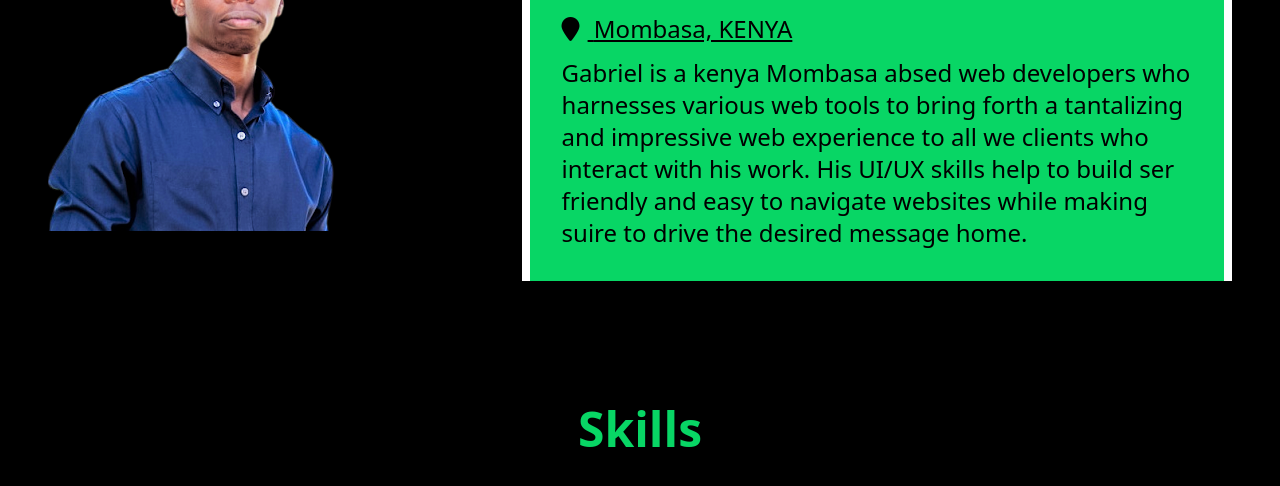
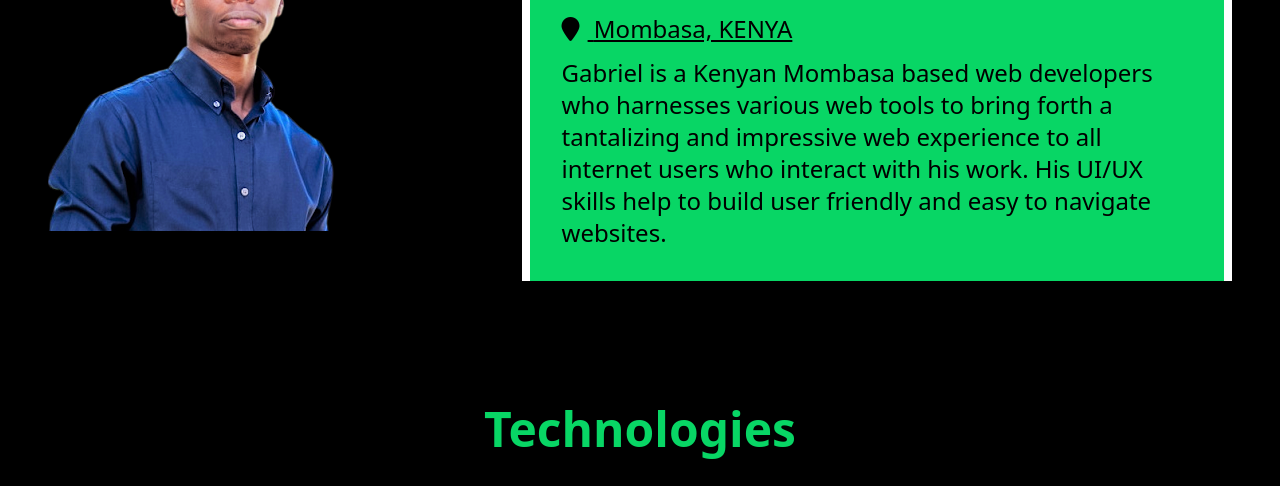
Before and after one commit to Opiyo24/half, a website: page portfolio_website/public/index.html in a window 1280 px wide. Shown: the part 987-1473 px from the top of the page. Drawn offline with Linux system fonts and the light colour scheme.

Commit message:
Making the website a bit more demure

```diff
--- a/portfolio_website/public/index.html
+++ b/portfolio_website/public/index.html
@@ -66,16 +66,16 @@
                     <i class="fa-solid fa-location-pin pr-2"></i> <span>  Mombasa, KENYA</span>
                 </div>
                 <div class="w-full  md:text-black text-lg md:text-2xl justify-center align-middle ">
-                    Gabriel is a kenya Mombasa absed web developers who harnesses various web tools to bring forth a tantalizing and impressive web experience to all we clients who interact with his work. His UI/UX  skills help to build ser friendly and easy to navigate websites while making suire to drive the desired message home.
+                    Gabriel is a Kenyan Mombasa based web developers who harnesses various web tools to bring forth a tantalizing and impressive web experience to all internet users who interact with his work. His UI/UX  skills help to build user friendly and easy to navigate websites.
                 </div>
             </div>
         </div>
      </section>
-     <!-- Skills -->
+     <!-- Technoligies -->
     <section class="bg-black text-white">
         <div class="container bg-black py-16">
             <div>
-                <div class="flex justify-center text-3xl md:text-5xl text-heroText bg-black py-3 px-6 font-bold md:font-extrabold">Skills</div>
+                <div class="flex justify-center text-3xl md:text-5xl text-heroText bg-black py-3 px-6 font-bold md:font-extrabold">Technologies</div>
             </div>
             <div class="flex flex-col flex-wrap py-6 space-y-8">
               <!-- Frontend -->
```
Also changed, not shown: portfolio_website/public/styles.css.
